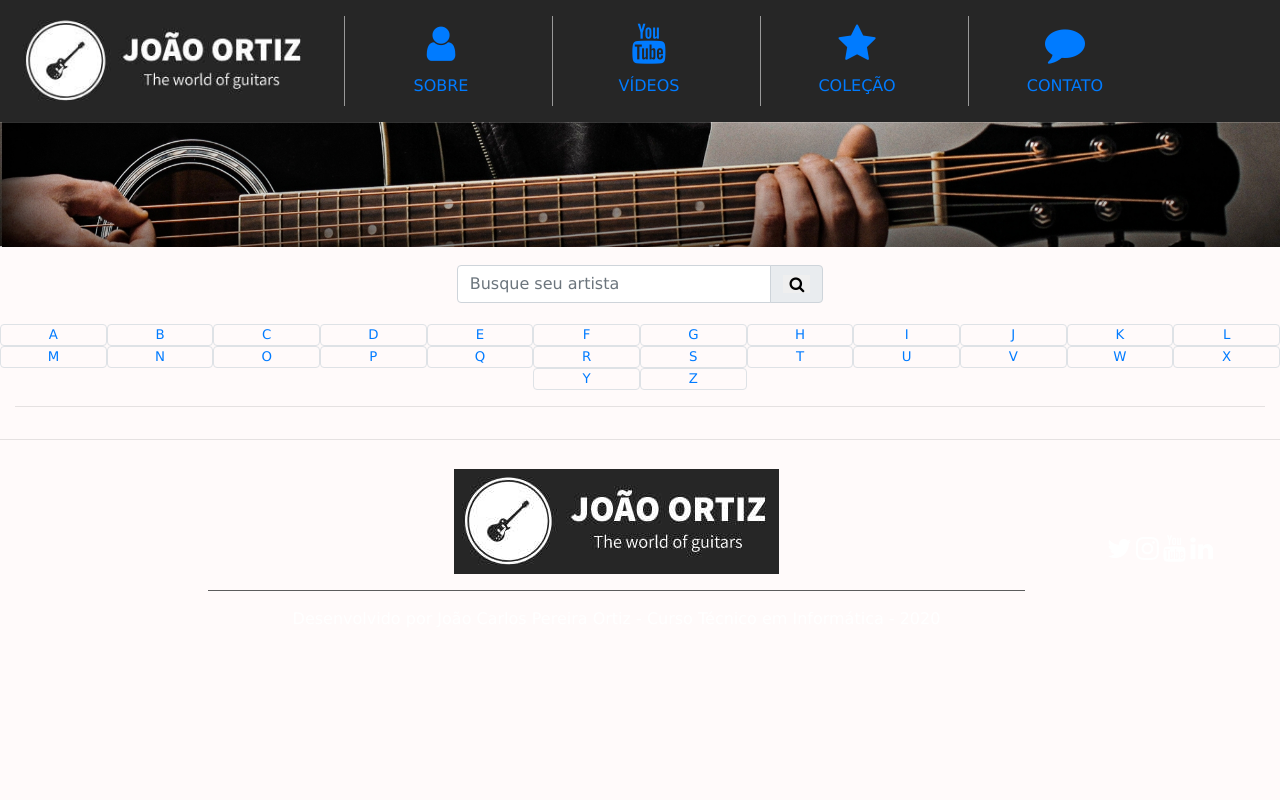
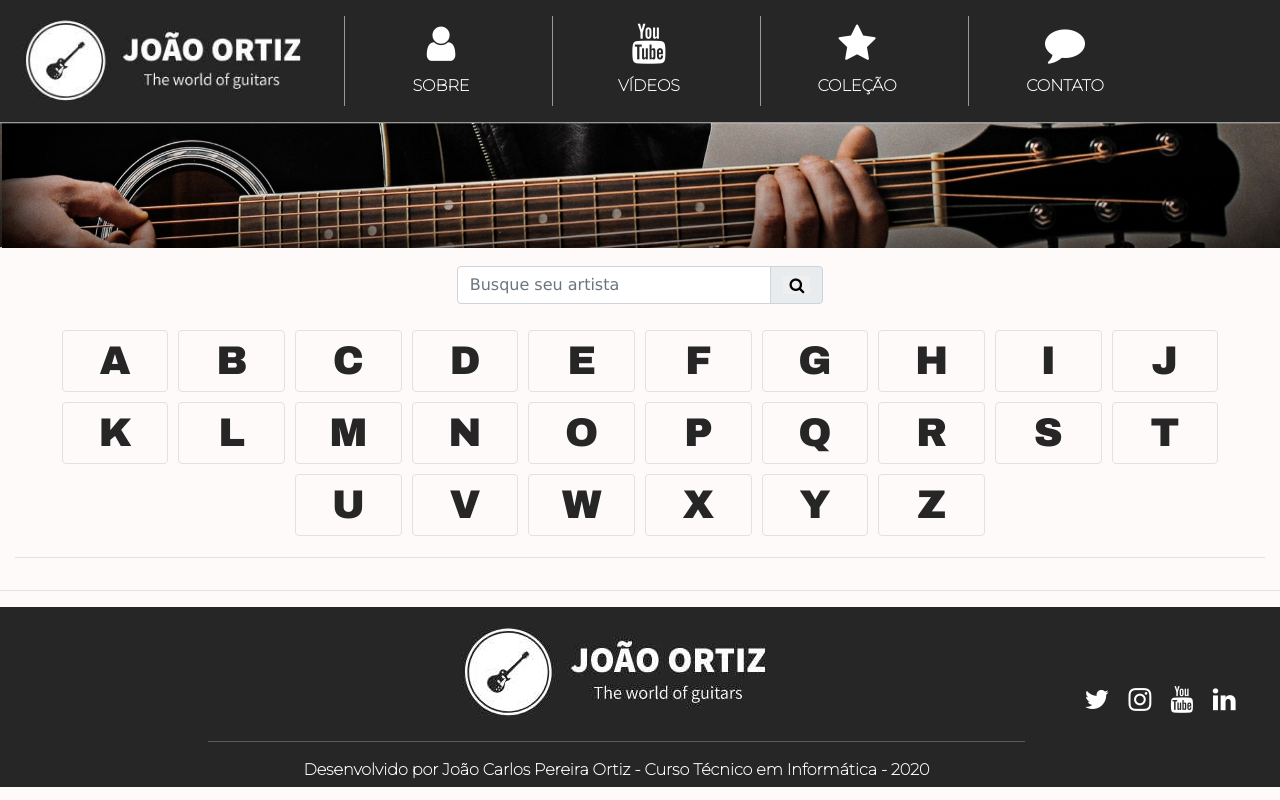
Before and after one commit to joaoortiz/esrc, a PHP site: page /Tablaturas.php in a window 1280 px wide. Run offline with PHP 8.4, Linux system fonts and the light colour scheme; data that the repository does not hold is empty.

Commit message:
Add files via upload

```diff
--- a/2TEC - 2020/WEB/Guitars/css/estilo.css
+++ b/2TEC - 2020/WEB/Guitars/css/estilo.css
@@ -11,6 +11,19 @@ body{
 .MenuTopo{
     margin-top: 0px;
     background-color:#262626;
+}
+
+.Rodape{
+    margin-bottom: 0px;
+    background-color:#262626;
+    padding-bottom: 0px;
+
+}
+
+.Creditos{
+    margin-top: 0px;
+    background-color:#262626;
+    height:70px;
 }
 
 
@@ -29,6 +42,16 @@ body{
 
 
 #BannerRot{
+    border-top-width:1px;
+    border-top-style:solid;
+    border-top-color:#999999;
+    background-color:rgba(0,0,0,1);
+}
+
+.BannerSec{
+     border-top-width:1px;
+    border-top-style:solid;
+    border-top-color:#999999;
     background-color:rgba(0,0,0,1);
 }
 
@@ -67,8 +90,9 @@ body{
 }
 
 .TextoItem{
-    font-family: Verdana;
+    font-family: 'Montserrat', sans-serif;
     font-size: 12pt;
+    font-weight:bold;
 }
 
 .DivItem{
@@ -76,3 +100,53 @@ body{
     border-left-style:solid;
     border-left-color:#999999;
 }
+
+
+.LinksMenu{
+    color: rgba(255,255,255,1);
+}
+
+.LinksMenu:hover{
+    color: rgba(238,221,130,1);
+}
+
+
+.IconeRodape{
+    padding-left:15px;
+}
+
+.ImagemPB:hover{
+    filter: grayscale(100%);
+}
+
+.ImagemPB{
+    filter: grayscale(0%);
+}
+
+.MenuLetra{
+    font-family: Arial Black;
+    font-size: 30pt;
+    color:#262626;
+    border-color:#262626;
+    margin: 5px;
+    transition: transform .2s;
+}
+
+.MenuLetra:hover{
+    transform: scale(1.1);
+    background-color:#262626;
+    color: rgba(255,255,255,1);
+}
+
+a{
+    color:inherit;
+}
+a:hover{
+    color:inherit;
+    text-decoration: none;
+}
+
+.ImgBandas{
+    height:170px;;
+
+}
```
